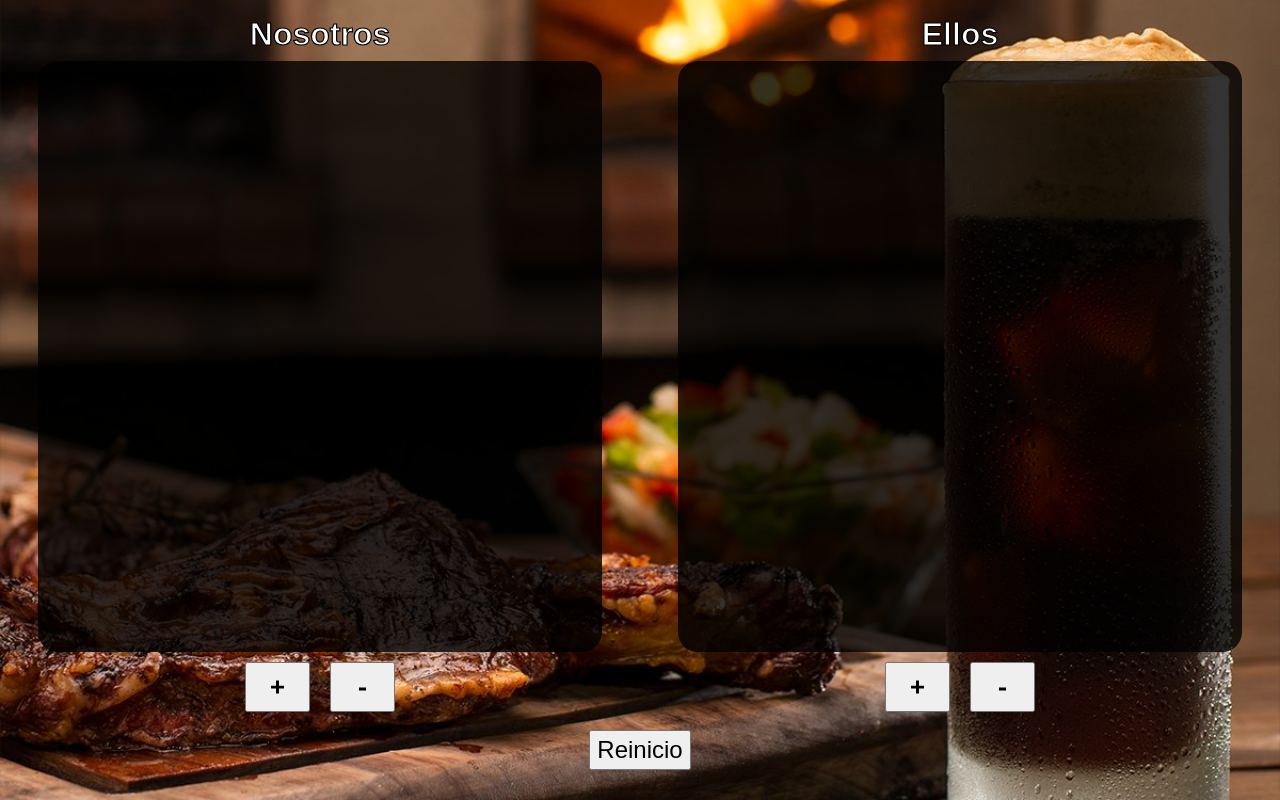
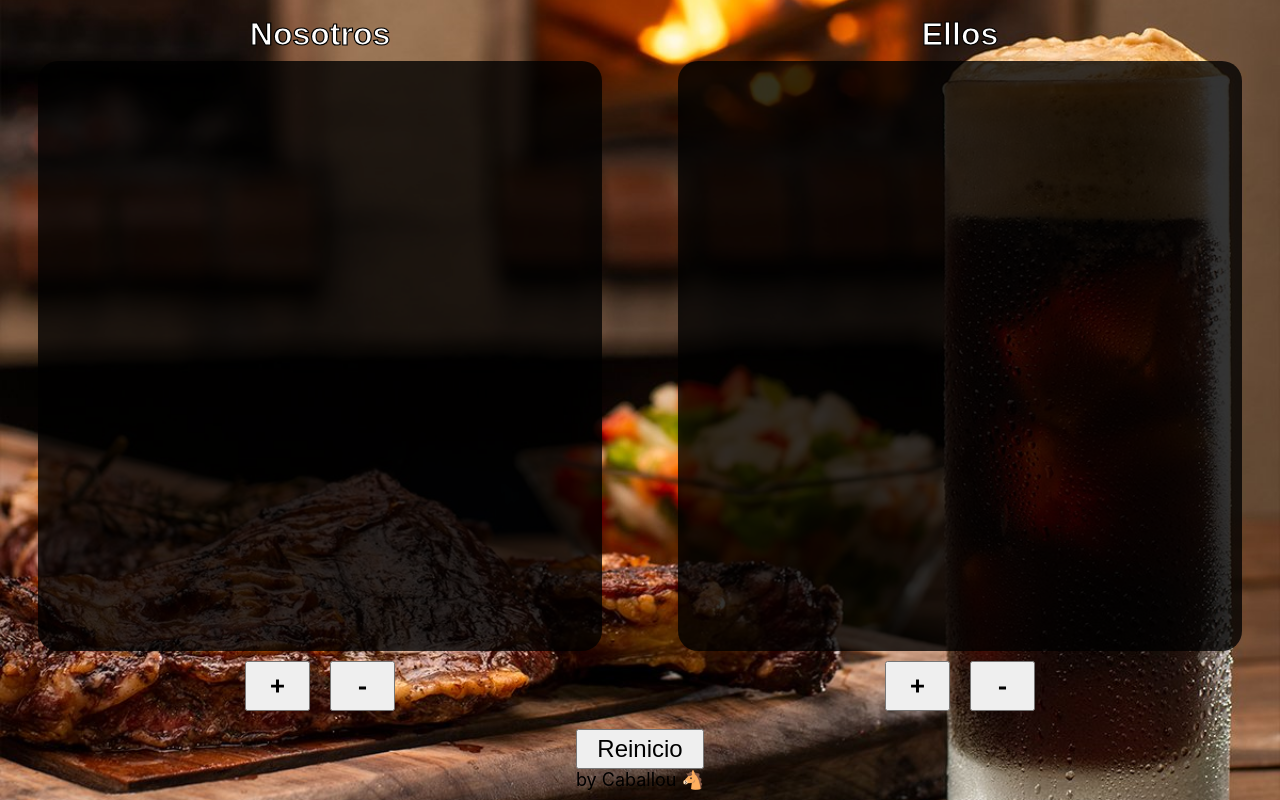
Before and after one commit to Caballou/anotador-de-truco, a React (Create React App) app: page / in a window 1280 px wide. Built offline with nearby package versions, Linux system fonts and the light colour scheme.

Commit message:
add signature

```diff
--- a/src/App.css
+++ b/src/App.css
@@ -88,3 +88,8 @@ h1 {
 .reinicio-container {
   margin: 10px auto;
 }
+
+.firma {
+  color: rgb(0, 0, 0);
+  font-size: 18px;
+}
--- a/src/App.js
+++ b/src/App.js
@@ -63,6 +63,7 @@ function App() {
         </div>
         <div className='reinicio-container'>
           <Boton cambiarPuntos={reiniciarPuntos}>Reinicio</Boton>
+          <span className='firma'>by Caballou 🐴</span>
         </div>
       </div>
     </div>
```
